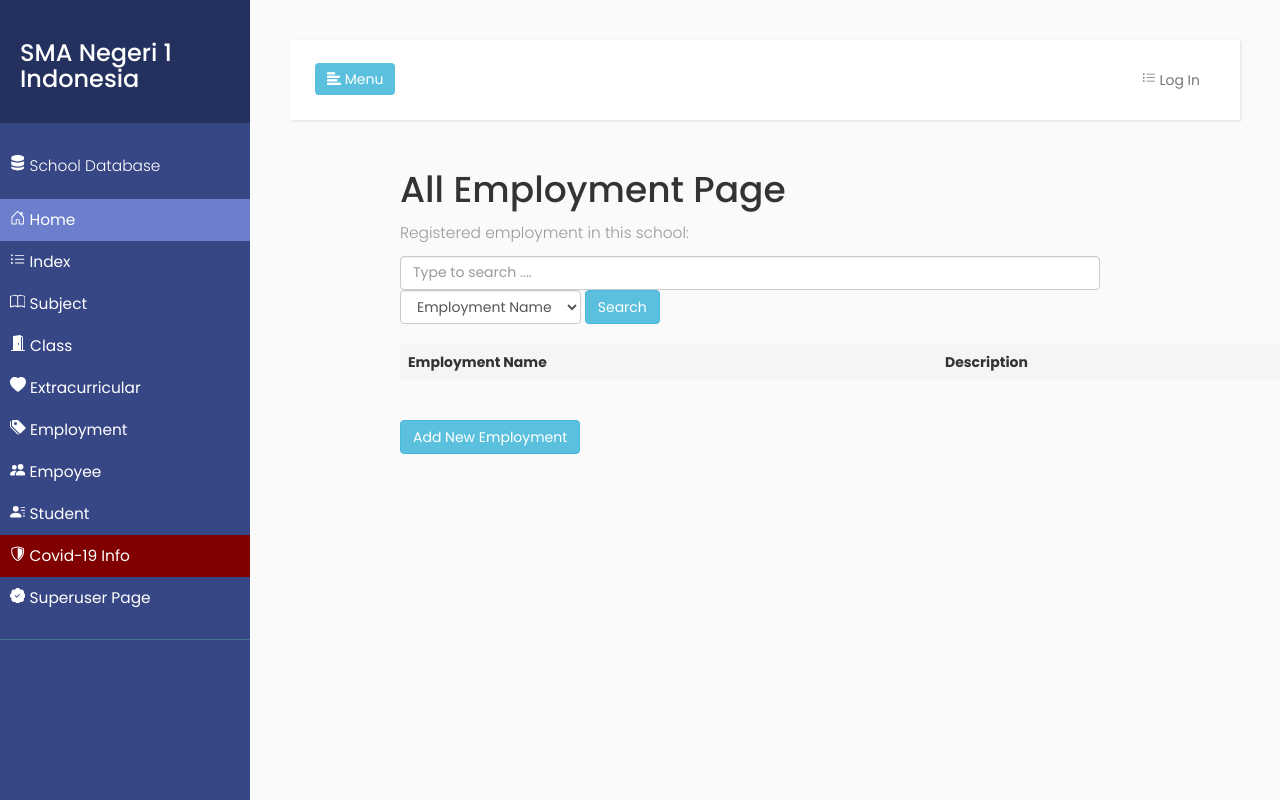
After one commit to panjiarlins/sswp-final-project, a Django app: page /app/employment/ in a window 1280 px wide. The commit adds this page. Run offline with Django 3.2, Linux system fonts and the light colour scheme; data that the repository does not hold is empty; some libraries are stand-ins or nearby versions.

Commit message:
Adding menu, form, urls, model querying, controller for employment

```diff
--- /dev/null
+++ b/school/app/controller/employment_controller.py
@@ -0,0 +1,66 @@
+from django.shortcuts import render
+from django.http import HttpResponseRedirect
+from django.urls import reverse
+from django.forms.models import model_to_dict
+from django.contrib.auth.decorators import login_required
+from app.models import Employment
+from app.forms import EmploymentForm
+
+def employment_list(request):
+    if request.method == 'POST':
+        searchby = request.POST['searchby']
+        req = request.POST.dict()
+        name = req['name']
+        if searchby == 'employment_name':
+            employments = Employment.objects.filter(employment_name__contains=name).order_by('employment_name')
+        else:
+            employments = Employment.objects.filter(employment_description__contains=name).order_by('employment_name')
+    else:
+        employments = Employment.objects.all().order_by('employment_name')
+    context = {
+        'employment_list' : employments,
+    }
+    return render(request, 'appTemp/employment/employment_list.html', context)
+
+@login_required
+def employment_add(request):
+    if request.method == 'POST':
+        form = EmploymentForm(request.POST)
+        if form.is_valid():
+            form.save()
+            return HttpResponseRedirect(reverse('employment'))
+    else:
+        form = EmploymentForm()
+    context = {
+        'form': form
+    }
+    return render(request, 'appTemp/employment/employment_add.html', context=context)
+
+@login_required
+def employment_edit(request, employment_id):
+    if request.method == 'POST':
+        employment = Employment.objects.get(pk=employment_id)
+        form = EmploymentForm(request.POST, instance=employment)
+        if form.is_valid():
+            form.save()
+            return HttpResponseRedirect(reverse('employment'))
+    else:
+        employment = Employment.objects.get(pk=employment_id)
+        fields = model_to_dict(employment)
+        form = EmploymentForm(initial=fields, instance=employment)
+    context = {
+        'form': form,
+        'type': 'edit',
+    }
+    return render(request, 'appTemp/employment/employment_add.html', context)
+
+@login_required
+def employment_delete(request, employment_id):
+    employment = Employment.objects.get(pk=employment_id)
+    if request.method == 'POST':
+        employment.delete()
+        return HttpResponseRedirect(reverse('employment'))
+    context = {
+        'employment': employment
+    }
+    return render(request, 'appTemp/employment/employment_delete.html', context=context)
--- a/school/app/urls.py
+++ b/school/app/urls.py
@@ -4,6 +4,7 @@ from .controller import registration_controller
 from .controller import subject_controller
 from .controller import class_controller
 from .controller import extracurricular_controller
+from .controller import employment_controller
 from .controller import employee_controller
 from .controller import student_controller
 
@@ -28,6 +29,11 @@ urlpatterns = [
     path('extracurricular/edit/<int:extracurricular_id>/', extracurricular_controller.extracurricular_edit, name='extracurricular_edit'),
     path('extracurricular/delete/<int:extracurricular_id>/', extracurricular_controller.extracurricular_delete, name='extracurricular_delete'),
 
+    path('employment/', employment_controller.employment_list, name='employment'),
+    path('employment/add/', employment_controller.employment_add, name='employment_add'),
+    path('employment/edit/<int:employment_id>/', employment_controller.employment_edit, name='employment_edit'),
+    path('employment/delete/<int:employment_id>/', employment_controller.employment_delete, name='employment_delete'),
+
     path('employee/', employee_controller.employee_list, name='employee'),
     path('employee/add/', employee_controller.employee_add, name='employee_add'),
     path('employee/edit/<int:employee_id>/', employee_controller.employee_edit, name='employee_edit'),
--- a/school/templates/appTemp/base_generic.html
+++ b/school/templates/appTemp/base_generic.html
@@ -67,6 +67,15 @@
                             <path fill-rule="evenodd" d="M8 1.314C12.438-3.248 23.534 4.735 8 15-7.534 4.736 3.562-3.248 8 1.314z"/>
                         </svg>
                          Extracurricular
+                    </a>
+                </li>
+                <li>
+                    <a href="{% url 'employment' %}">
+                        <svg xmlns="http://www.w3.org/2000/svg" width="16" height="16" fill="currentColor" class="bi bi-tags-fill" viewBox="0 0 16 16">
+                            <path d="M2 2a1 1 0 0 1 1-1h4.586a1 1 0 0 1 .707.293l7 7a1 1 0 0 1 0 1.414l-4.586 4.586a1 1 0 0 1-1.414 0l-7-7A1 1 0 0 1 2 6.586V2zm3.5 4a1.5 1.5 0 1 0 0-3 1.5 1.5 0 0 0 0 3z"/>
+                            <path d="M1.293 7.793A1 1 0 0 1 1 7.086V2a1 1 0 0 0-1 1v4.586a1 1 0 0 0 .293.707l7 7a1 1 0 0 0 1.414 0l.043-.043-7.457-7.457z"/>
+                        </svg>
+                         Employment
                     </a>
                 </li>
                 <li>
--- /dev/null
+++ b/school/templates/appTemp/employment/employment_list.html
@@ -0,0 +1,40 @@
+{% extends "appTemp/base_generic.html" %}
+
+{% block content %}
+    <h1>All Employment Page</h1>
+    <p>Registered employment in this school:</p>
+    <form method="POST" action="" class="form-inline">
+        {% csrf_token %}
+        <input style="width: 700px;" name="name" type="text" class="form-control" placeholder="Type to search ...."/>
+        <select name="searchby" class="form-control">
+            <option value="employment_name">Employment Name</option>
+            <option value="employment_description">Description</option>
+        </select>
+        <button type="submit" class="btn btn-info">Search</button>
+    </form>
+    <br/>
+    <table class="table table-hover">
+        <thead>
+            <tr class="active">
+                <td><strong>Employment Name</strong></td>
+                <td><strong>Description</strong></td>
+            </tr>
+        </thead>
+        <tbody>
+            {% for employment in employment_list %}
+            <tr>
+                <td>{{ employment.employment_name }}</td>
+                <td>{{ employment.employment_description }}</td>
+                <td>
+                    <a href="{% url 'employment_edit' employment.employment_id %}" class="btn btn-success">Edit</a>
+                    <a href="{% url 'employment_delete' employment.employment_id %}" class="btn btn-danger">Delete</a>
+                </td>
+            </tr>
+            {% endfor %}
+        </tbody>
+    </table>
+    <br/>
+    <p>
+        <a href="{% url 'employment_add' %}" class="btn btn-info">Add New Employment</a>
+    </p>
+{% endblock %}
```
Also changed, not shown: school/app/forms.py (+13 -3 lines), school/templates/appTemp/employment/employment_add.html (added, +22 -0 lines), school/templates/appTemp/employment/employment_delete.html (added, +11 -0 lines).
